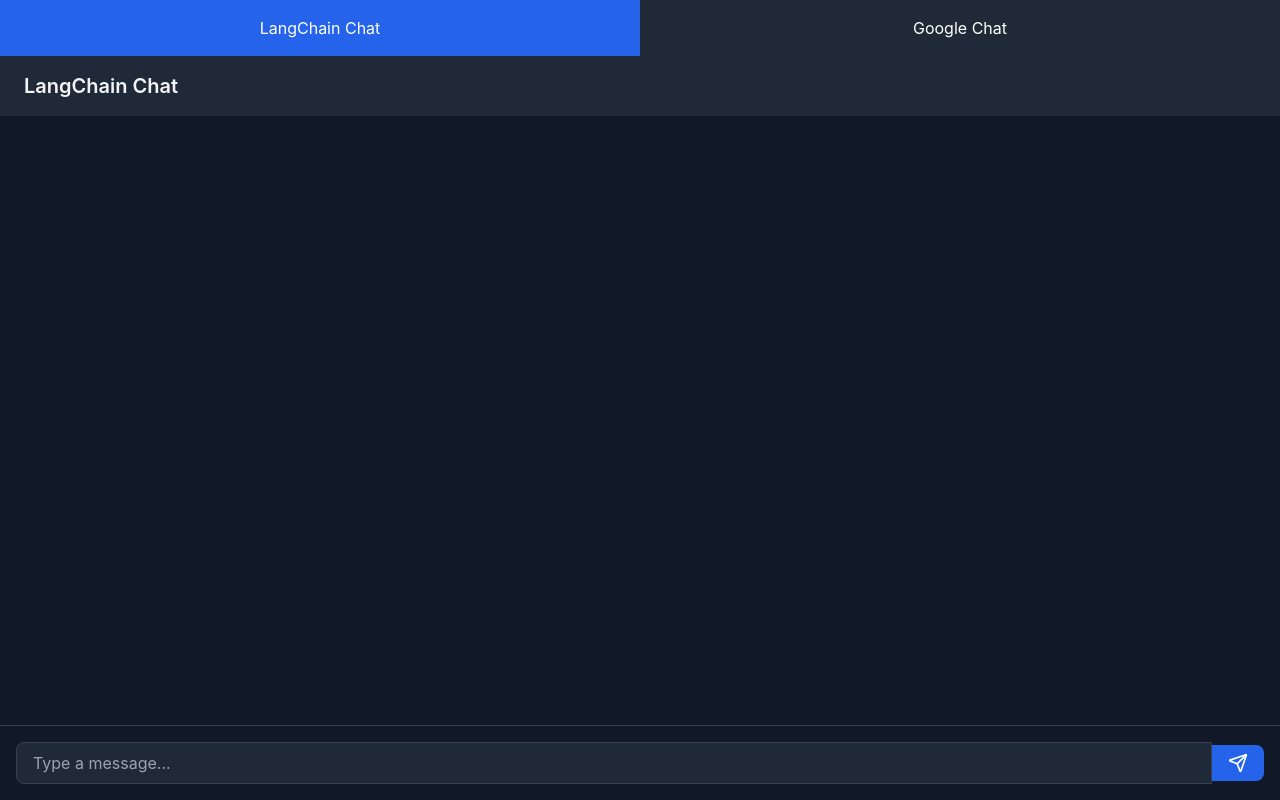
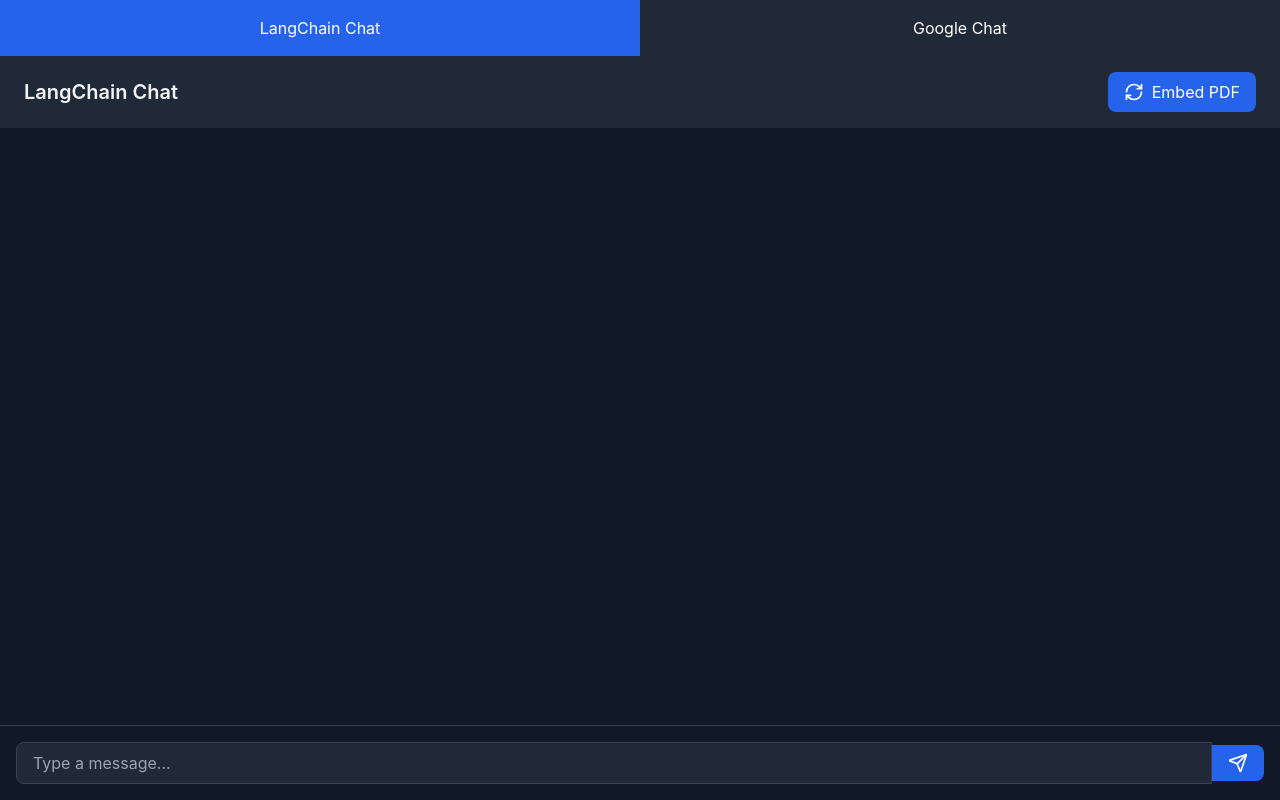
Before and after one commit to kihyun1998/pdf-rag-web, a React (Create React App) app: page / in a window 1280 px wide. Built offline with nearby package versions, Linux system fonts and the light colour scheme.

Commit message:
Update: add embedding button

```diff
--- a/src/App.js
+++ b/src/App.js
@@ -7,6 +7,7 @@
   const tabs = [
     { id: "langchain", title: "LangChain Chat", endpoint: "/chat" },
     { id: "google", title: "Google Chat", endpoint: "/chat-google" },
+    // { id: "korean", title: "Korean Chat", endpoint: "/chat-korean" },
   ];
 
   return (
--- a/src/Chat.js
+++ b/src/Chat.js
@@ -1,11 +1,12 @@
 import React, { useState, useEffect, useRef } from "react";
 import axios from "axios";
-import { Send } from "lucide-react";
+import { Send, RefreshCw } from "lucide-react";
 
 const Chat = ({ endpoint, title }) => {
   const [messages, setMessages] = useState([]);
   const [input, setInput] = useState("");
   const [isLoading, setIsLoading] = useState(false);
+  const [isEmbedding, setIsEmbedding] = useState(false);
   const messagesEndRef = useRef(null);
 
   const scrollToBottom = () => {
@@ -13,6 +14,34 @@
   };
 
   useEffect(scrollToBottom, [messages]);
+
+  const handleEmbed = async () => {
+    setIsEmbedding(true);
+    try {
+      // 각 채팅에 맞는 임베딩 엔드포인트 선택
+      const embedEndpoint =
+        title === "LangChain Chat"
+          ? "/pdf/embed/langchain-google"
+          : "/pdf/embed/google";
+
+      await axios.post(embedEndpoint);
+
+      const systemMessage = {
+        text: "PDF embedding completed successfully.",
+        sender: "bot",
+      };
+      setMessages((prev) => [...prev, systemMessage]);
+    } catch (error) {
+      console.error("Error embedding PDF:", error);
+      const errorMessage = {
+        text: "Sorry, there was an error during PDF embedding.",
+        sender: "bot",
+      };
+      setMessages((prev) => [...prev, errorMessage]);
+    } finally {
+      setIsEmbedding(false);
+    }
+  };
 
   const handleSubmit = async (e) => {
     e.preventDefault();
@@ -41,14 +70,24 @@
 
   return (
     <div className="flex flex-col h-full bg-gray-900 text-gray-100">
-      {/* 헤더 고정 */}
-      <div className="bg-gray-800 py-4 px-6 flex-none">
+      {/* 헤더에 임베딩 버튼 추가 */}
+      <div className="bg-gray-800 py-4 px-6 flex-none flex justify-between items-center">
         <h2 className="text-xl font-semibold">{title}</h2>
+        <button
+          onClick={handleEmbed}
+          disabled={isEmbedding}
+          className="flex items-center gap-2 bg-blue-600 hover:bg-blue-700 text-white px-4 py-2 rounded-lg disabled:bg-gray-600"
+        >
+          <RefreshCw
+            size={20}
+            className={`${isEmbedding ? "animate-spin" : ""}`}
+          />
+          {isEmbedding ? "Embedding..." : "Embed PDF"}
+        </button>
       </div>
 
-      {/* 메시지 영역을 flex-1로 설정하고 relative로 변경 */}
+      {/* 메시지 영역 */}
       <div className="flex-1 overflow-hidden relative">
-        {/* 실제 메시지들이 스크롤되는 컨테이너 */}
         <div className="absolute inset-0 overflow-y-auto p-4 space-y-4">
           {messages.map((message, index) => (
             <div
@@ -84,7 +123,7 @@
         </div>
       </div>
 
-      {/* 입력 영역을 flex-none으로 설정하여 고정 */}
+      {/* 입력 영역 */}
       <div className="flex-none border-t border-gray-700 p-4 bg-gray-900">
         <form onSubmit={handleSubmit} className="flex items-center">
           <input
```
